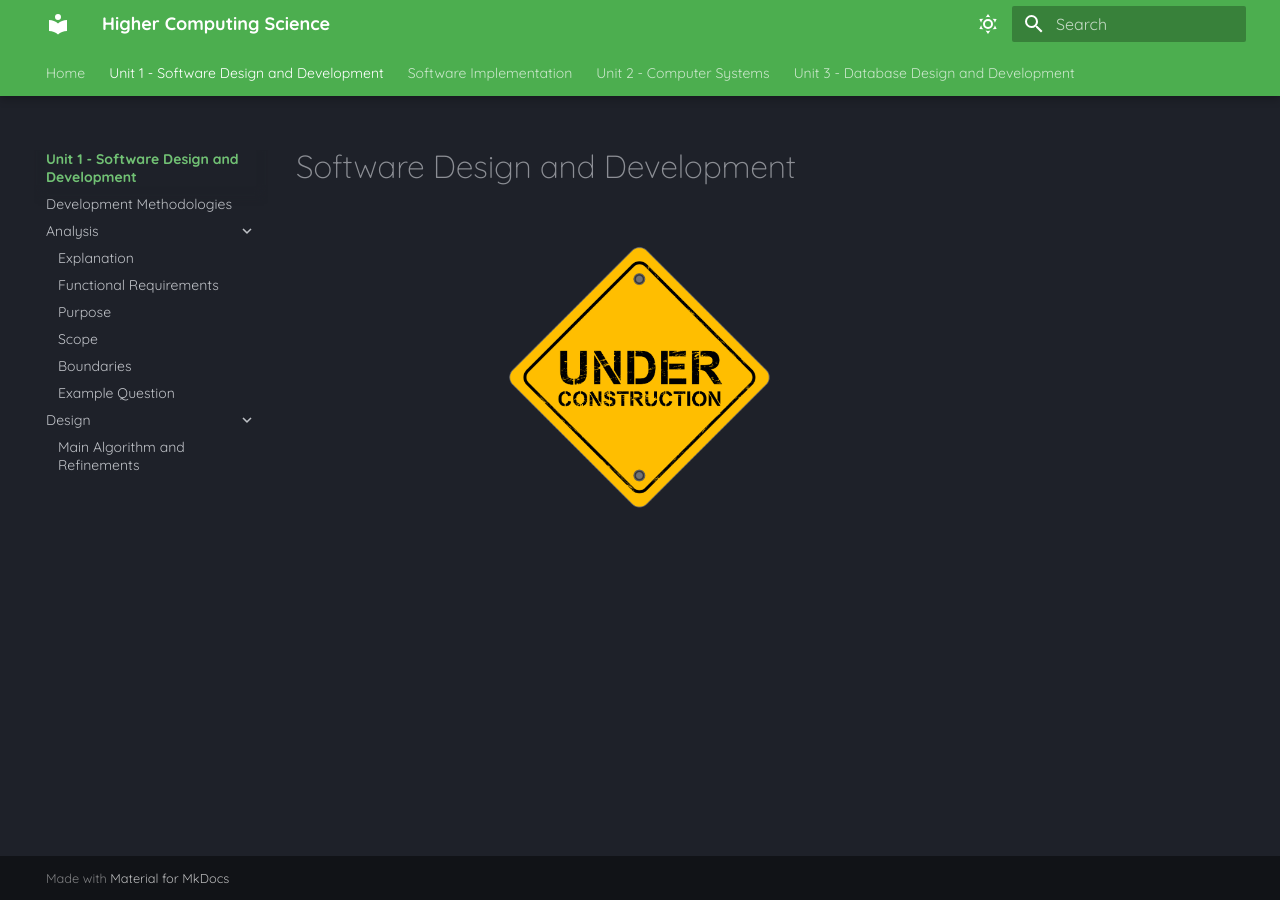
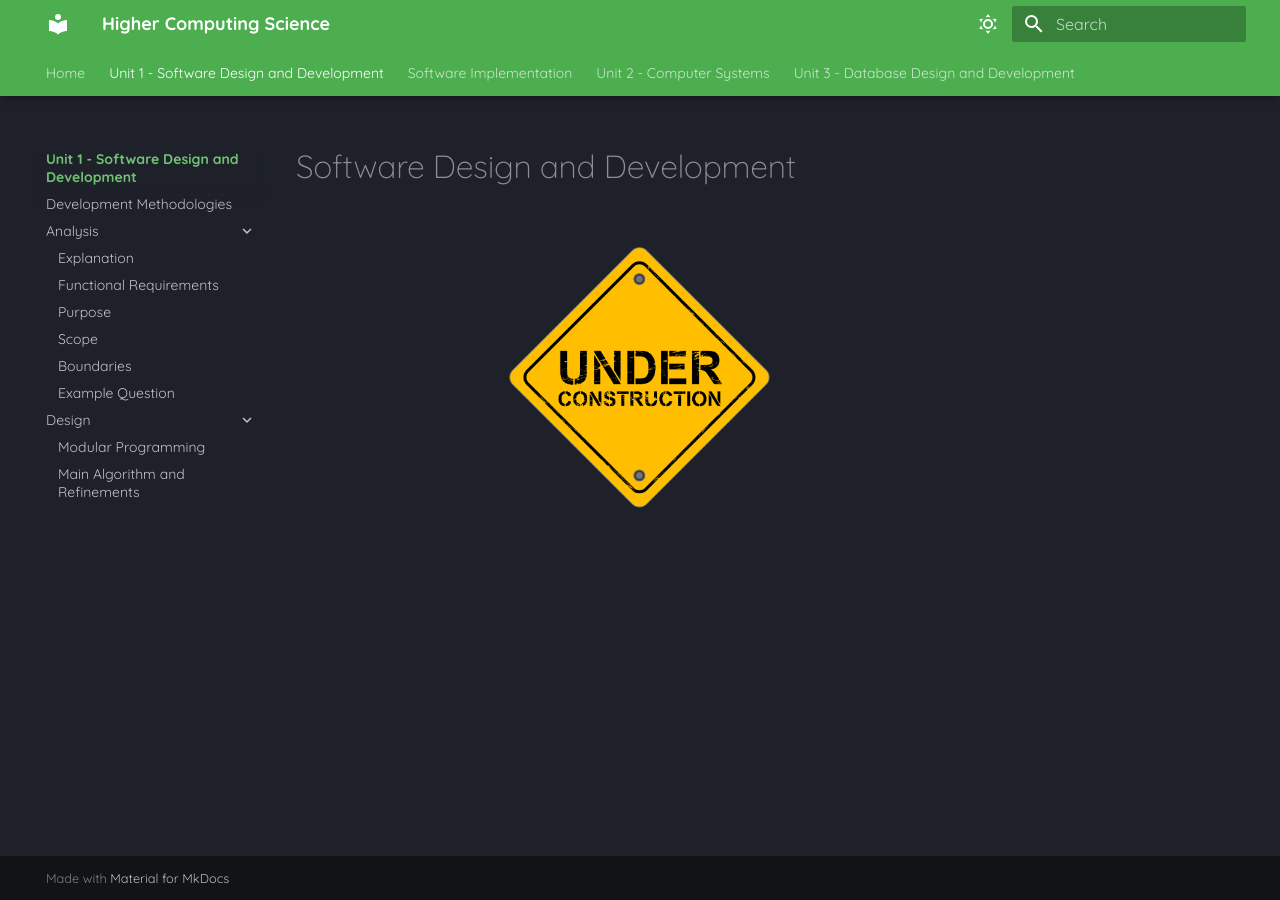
Before and after one commit to Mr-Wood-CS/Higher-Computing-Science-MD-Files, an MkDocs documentation site: the page built from docs/SDD/index.md, in a window 1280 px wide. Built offline with MkDocs 1.6.1 and Material for MkDocs 9.7.7, drawn with Linux system fonts in a browser that asks for light colours.

Commit message:
Update mkdocs.yml

```diff
--- a/mkdocs.yml
+++ b/mkdocs.yml
@@ -12,6 +12,7 @@ nav:
           - Boundaries: 'SDD/2.4-Boundaries.md'
           - Example Question: 'SDD/2.5-Example-Question.md'
       - Design:
+          - Modular Programming: 'SDD/3.1-Modular-Programming.md'
           - Main Algorithm and Refinements: 'SDD/3.2-Main-Algorithm-and-Refinements.md'
     - Software Implementation:
           - Software Implementation: 'SDD/04-Software-Implementation.md'
```
